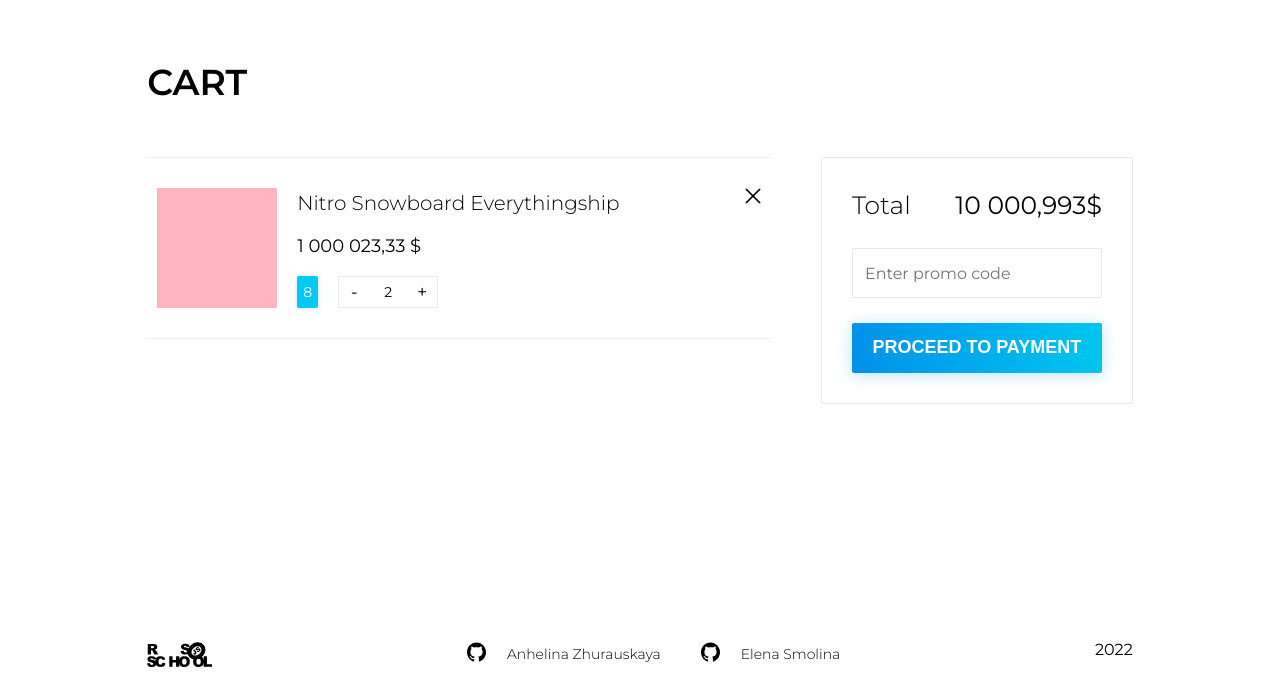
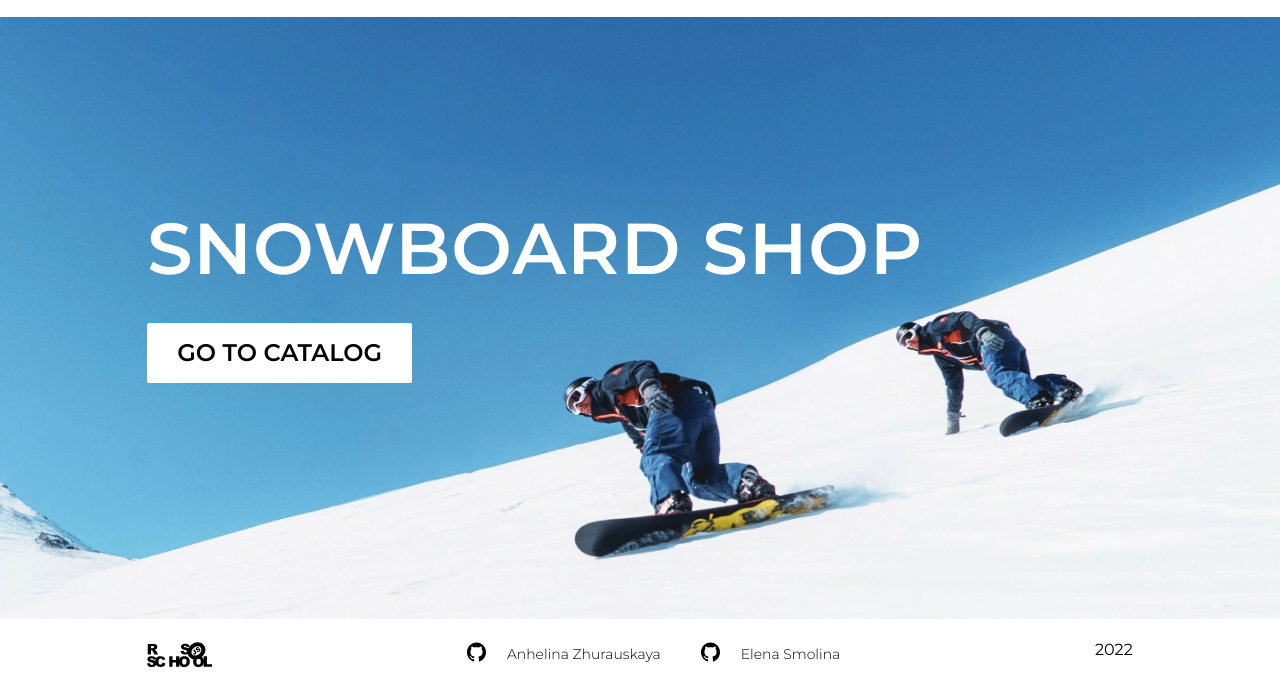
Before and after one commit to zhuravskayalina/online-store, a website built with webpack: page src/index.html in a window 1280 px wide. Shown: the part 110-800 px from the top of the page. Built offline with nearby package versions, Linux system fonts and the light colour scheme; a web font is replaced by a local one.

Commit message:
feat: create Main class to create main.main section

```diff
--- a/src/components/cartPage/_cart-page.scss
+++ b/src/components/cartPage/_cart-page.scss
@@ -1,7 +1,4 @@
 .cart-list {
-  display: flex;
-  justify-content: center;
-  flex: 1 0 auto;
 
   &__container {
     width: 77%;
--- a/src/components/cartPage/cartList/cartItem/CartItem.ts
+++ b/src/components/cartPage/cartList/cartItem/CartItem.ts
@@ -8,7 +8,7 @@ export class CartItem {
   }
 
   private createItem(/*productImg: string*, productBrand: string, productName:
-   string, productPrice: number */) : HTMLDivElement {
+   string, productPrice: number */): HTMLDivElement {
     const cart = document.createElement('div');
     cart.classList.add('cart-item');
 
@@ -53,11 +53,11 @@ export class CartItem {
     return cart;
   }
 
-  private formatSum(sum: number) : string {
+  private formatSum(sum: number): string {
     return new Intl.NumberFormat('ru-RU').format(sum);
   }
 
-  private createCountBox() :  HTMLDivElement {
+  private createCountBox(): HTMLDivElement {
     const sizeCountBox = document.createElement('div');
     sizeCountBox.classList.add('cart-item__size-count');
 
--- a/src/components/cartPage/cartPage.ts
+++ b/src/components/cartPage/cartPage.ts
@@ -1,5 +1,6 @@
 import { TotalSum } from './cartList/totalSum/TotalSum';
 import { CartList } from './cartList/CartList';
+import { Main } from '../mainPage/Main';
 
 export class CartPage {
   public element: HTMLElement;
@@ -9,7 +10,7 @@ export class CartPage {
   }
 
   private createCartPage(): HTMLElement {
-    const main = document.createElement('main');
+    const main = new Main().element;
     main.classList.add('cart-list');
 
     const container = document.createElement('div');
--- a/src/components/footer/Footer.ts
+++ b/src/components/footer/Footer.ts
@@ -5,7 +5,7 @@ export class Footer {
     this.element = this.createFooter();
   }
 
-  private createFooter() : HTMLElement {
+  private createFooter(): HTMLElement {
     const footer = document.createElement('footer');
     footer.classList.add('footer');
 
--- a/src/components/mainPage/Main.ts
+++ b/src/components/mainPage/Main.ts
@@ -9,20 +9,6 @@ export class Main {
     const main = document.createElement('main');
     main.classList.add('main');
 
-    const container = document.createElement('div');
-    container.classList.add('main__container');
-
-    const heading = document.createElement('h1');
-    heading.classList.add('main__heading');
-    heading.innerHTML = 'Snowboard shop';
-
-    const button = document.createElement('a');
-    button.setAttribute('href', '#');
-    button.innerHTML = 'Go to catalog';
-    button.classList.add('main__catalog-btn');
-
-    container.append(heading, button);
-    main.append(container);
     return main;
   }
 }
--- /dev/null
+++ b/src/components/mainPage/mainSection/Main.ts
@@ -0,0 +1,30 @@
+import { Main } from '../Main';
+
+export class MainSection {
+  public element: HTMLElement;
+
+  constructor() {
+    this.element = this.createMainSection();
+  }
+
+  createMainSection(): HTMLElement {
+    const main = new Main().element;
+    main.classList.add('main-page');
+
+    const container = document.createElement('div');
+    container.classList.add('main__container');
+
+    const heading = document.createElement('h1');
+    heading.classList.add('main__heading');
+    heading.innerHTML = 'Snowboard shop';
+
+    const button = document.createElement('a');
+    button.setAttribute('href', '#');
+    button.innerHTML = 'Go to catalog';
+    button.classList.add('main__catalog-btn');
+
+    container.append(heading, button);
+    main.append(container);
+    return main;
+  }
+}
--- a/src/components/mainPage/_main-section.scss
+++ b/src/components/mainPage/mainSection/_main-section.scss
@@ -1,14 +1,18 @@
-@import '../../stylesheets/variables/_colors.scss';
+@import '../../../stylesheets/variables/_colors.scss';
 
 .main {
   flex: 1 1 auto;
-  background-image: url('../assets/images/main-background.webp');
-  background-position: center;
-  background-size: cover;
-  background-repeat: no-repeat;
   display: flex;
   justify-content: center;
-  align-items: center;
+
+
+  &.main-page {
+    background-image: url('../assets/images/main-background.webp');
+    background-position: center;
+    background-size: cover;
+    background-repeat: no-repeat;
+    align-items: center;
+  }
 
   &__container {
     width: 77%;
--- a/src/dataBase/dataBase.ts
+++ b/src/dataBase/dataBase.ts
@@ -899,8 +899,7 @@ const accessories: Array<ProductData> = [
     rating: 5,
     quantity: 29,
     description:
-      'Really cool and funny case for your goggles! Made from rPET (recycled' +
-      ' polyethylene terephthalate). Surprise your friends and family with your choice of GoogleSoc case :)',
+      'Really cool and funny case for your goggles! Made from rPET (recycled polyethylene terephthalate). Surprise your friends and family with your choice of GoogleSoc case :)',
     images: [googleHeavenImg1, googleHeavenImg2],
   },
   {
@@ -911,8 +910,7 @@ const accessories: Array<ProductData> = [
     rating: 5,
     quantity: 78,
     description:
-      'Really cool and funny case for your goggles! Made from rPET (recycled' +
-      ' polyethylene terephthalate). Surprise your friends and family with your choice of GoogleSoc case :)',
+      'Really cool and funny case for your goggles! Made from rPET (recycled polyethylene terephthalate). Surprise your friends and family with your choice of GoogleSoc case :)',
     images: [googleMermaidImg1, googleMermaidImg2, googleMermaidImg3],
   },
 ];
--- a/src/index.ts
+++ b/src/index.ts
@@ -1,19 +1,19 @@
 import './stylesheets/main.scss';
 import { Header } from './components/header/Header';
 import { Footer } from './components/footer/Footer';
-import {Main} from './components/mainPage/Main';
-import { CartPage } from './components/cartPage/cartPage';
+// import { CartPage } from './components/cartPage/cartPage';
+import { MainSection } from './components/mainPage/mainSection/Main';
 
 const app = document.querySelector('.app') as HTMLDivElement;
 
 const header = new Header().element;
 app.append(header);
 
-// const main = new Main().element;
-// app.append(main);
+// const cartPage = new CartPage().element;
+// app.append(cartPage);
 
-const cartPage = new CartPage().element;
-app.append(cartPage);
+const mainPage = new MainSection().element;
+app.append(mainPage);
 
 const footer = new Footer().element;
 app.append(footer);
--- a/src/stylesheets/main.scss
+++ b/src/stylesheets/main.scss
@@ -5,7 +5,7 @@
 @import '../components/header/cart/_cart';
 @import '../components/header/navigation/navigation';
 @import './fonts/montserrat';
-@import '../components/mainPage/main-section';
+@import '../components/mainPage/mainSection/main-section';
 @import '../components/footer/footer';
 
 @import '../components/cartPage/cartList/cartItem/_cartItem';
@@ -29,7 +29,9 @@ body {
 }
 
 .main {
-  flex: 1 0 auto;
+  flex: 1 1 auto;
+  display: flex;
+  justify-content: center;
 }
 
 @import url('./fonts/_icons-font.css');
```
Also changed, not shown: src/components/ErrorPage/ErrorPage.ts (added, +11 -0 lines), src/assets/images/error.webp (added).
